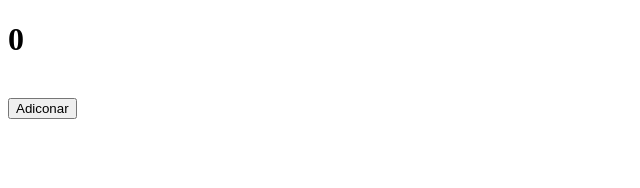
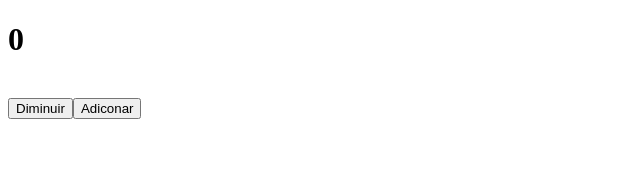
Before and after one commit to victorikellmy/Gerenciamento, a React (Create React App) app in the folder app/contador/: page / in a window 1280 px wide. Shown: the top 188 px of the page, without its empty margins (0-640 px from the left). Built offline with nearby package versions, Linux system fonts and the light colour scheme.

Commit message:
Botao de Diminuir no site

```diff
--- a/app/contador/src/App.js
+++ b/app/contador/src/App.js
@@ -2,6 +2,10 @@ import React, { useState } from 'react';
 
 function App() {
   const [numero, setNumero] = useState(0);
+
+  function diminuir(){
+    setNumero(numero-1)
+  }
 
   function adicionar(){
     setNumero(numero+1)
@@ -10,6 +14,7 @@ function App() {
   return (
     <div>
       <h1>{numero}</h1><br/>
+      <button onClick={diminuir}>Diminuir</button>
       <button onClick={adicionar} >Adiconar</button>
     </div>
   );
```
